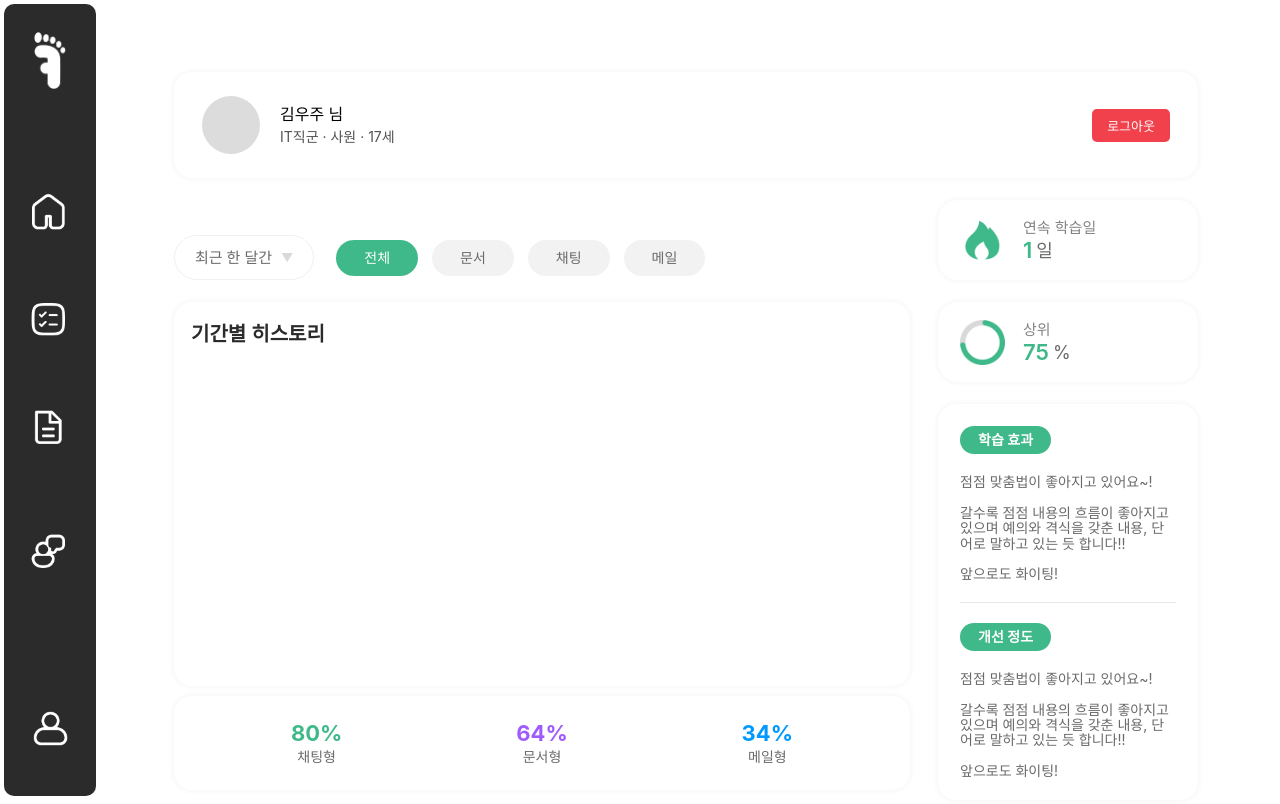
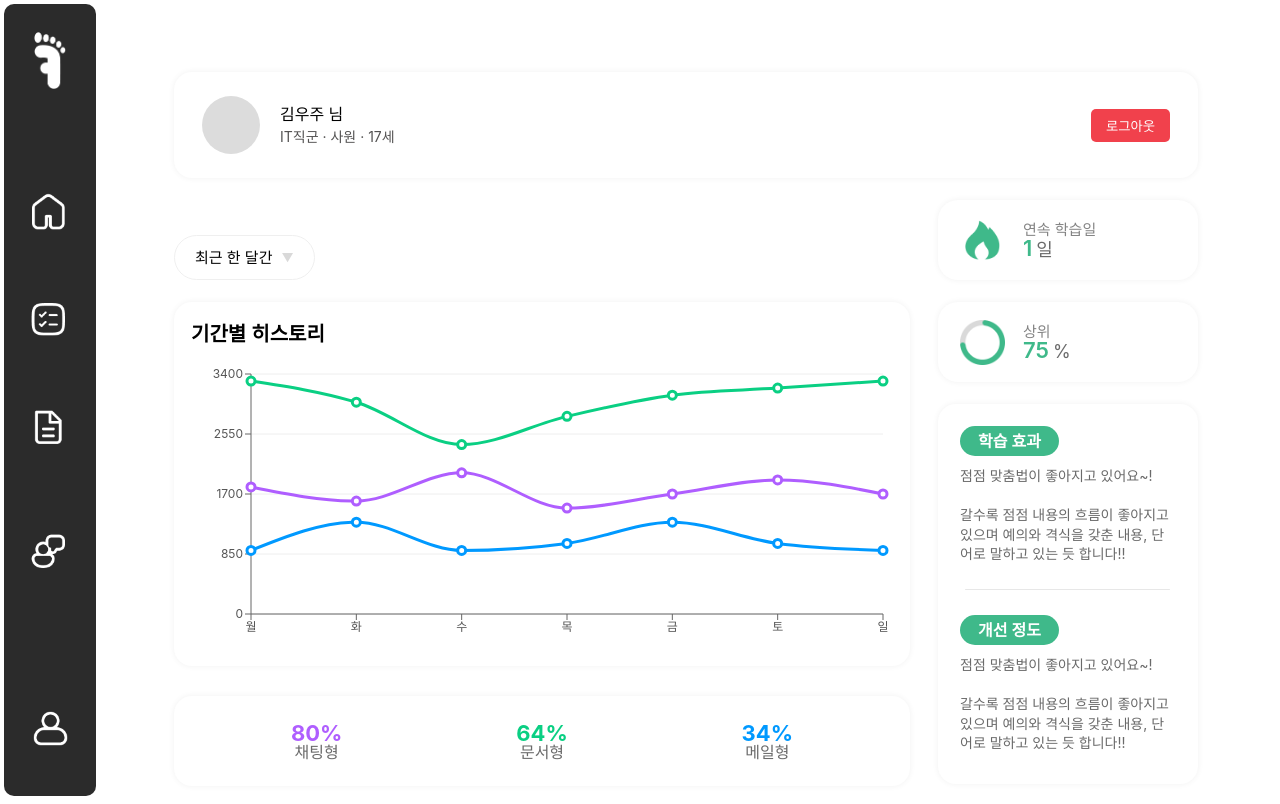
Before and after one commit to TeamS22D/first-step-web, a React (Vite) app: page /profile in a window 1280 px wide. Built offline with nearby package versions, Linux system fonts and the light colour scheme; a web font is replaced by a local one.

Commit message:
전체 구조

```diff
--- a/package.json
+++ b/package.json
@@ -18,6 +18,7 @@
     "react-dom": "^19.1.1",
     "react-router": "^7.9.3",
     "react-router-dom": "^7.9.6",
+    "recharts": "^3.5.0",
     "styled-components": "^6.1.19"
   },
   "devDependencies": {
--- a/src/pages/Profile/Profile.style.ts
+++ b/src/pages/Profile/Profile.style.ts
@@ -6,17 +6,12 @@ export const Container = styled.div`
 `;
 
 export const Content = styled.div`
-  flex: none;
   width: 100%;
-  min-height: 100%;
-  padding: 20px 30px 0px 30px;
-
+  padding: 20px 30px 0 30px;
   display: flex;
   flex-direction: column;
   gap: 22px;
-  overflow-y: visible;
 `;
-
 
 export const TopProfileCard = styled.div`
   background: #fff;
@@ -54,11 +49,10 @@ export const SubInfo = styled.div`
 
 export const LogoutBtn = styled.button`
   background: #F1414C;
-  color: white;
+  color: #fff;
   padding: 7px 15px;
   border: none;
   border-radius: 5px;
-  font-size: 13px;
   cursor: pointer;
 `;
 
@@ -86,39 +80,36 @@ export const DropdownWrapper = styled.div`
 export const DropdownBox = styled.div`
   padding: 14px 20px;
   background: #fff;
+  border: 1.5px solid #efefef;
   border-radius: 30px;
-  border: 1.5px solid #EFEFEF;
-  font-size: 15px;
-  font-weight: 500;
-  color: #6A6A6A;
-  cursor: pointer;
   display: flex;
   align-items: center;
   gap: 9px;
+  cursor: pointer;
+  font-size: 15px;
 `;
 
 export const Arrow = styled.span<{ open?: boolean }>`
   font-size: 12px;
-  color: ${(p) => (p.open ? "#6A6A6A" : "#D9D9D9")};
+  color: ${({ open }) => (open ? "#6a6a6a" : "#d9d9d9")};
 `;
 
 export const OptionList = styled.div`
   position: absolute;
   width: 100%;
   top: 52px;
-  background: white;
+  background: #fff;
+  border: 1px solid #ebebeb;
   border-radius: 10px;
-  border: 1px solid #EBEBEB;
   overflow: hidden;
   z-index: 100;
 `;
 
 export const Option = styled.div`
   padding: 12px 16px;
-  font-size: 14px;
   cursor: pointer;
   &:hover {
-    background: #f5f5f5;
+    background: #f4f4f4;
   }
 `;
 
@@ -130,11 +121,9 @@ export const FilterTabs = styled.div`
 export const FilterTab = styled.div<{ active?: boolean }>`
   padding: 11px 28px;
   border-radius: 100px;
-  background: ${(p) => (p.active ? "#3FB98A" : "#F2F2F2")};
-  color: ${(p) => (p.active ? "white" : "#6A6A6A")};
-  font-size: 14px;
+  background: ${({ active }) => (active ? "#3FB98A" : "#F2F2F2")};
+  color: ${({ active }) => (active ? "#fff" : "#6a6a6a")};
   cursor: pointer;
-  font-weight: 500;
 `;
 
 export const SmallCard = styled.div`
@@ -143,8 +132,7 @@ export const SmallCard = styled.div`
   background: #fff;
   border-radius: 20px;
   padding: 22px;
-  box-shadow: 0 0 6px #F1F1F1;
-
+  box-shadow: 0 0 6px #f1f1f1;
   display: flex;
   gap: 18px;
   align-items: center;
@@ -158,50 +146,42 @@ export const SmallCard = styled.div`
 export const SmallCardTitle = styled.div`
   color: #848484;
   font-size: 15px;
-  font-weight: 400;
 `;
 
 export const ValueRow = styled.div`
   display: flex;
+  gap: 4px;
   align-items: flex-end;
-  gap: 4px;
-  margin-top: 4px;
 `;
 
 export const ValueNumber = styled.div`
   font-size: 22px;
   font-weight: 600;
-  color: #3FB98A;
-  line-height: 1;
+  color: #3fb98a;
 `;
 
 export const ValueUnit = styled.div`
   font-size: 18px;
-  color: #6A6A6A;
-  line-height: 1.1;
+  color: #6a6a6a;
 `;
 
 export const MainSection = styled.div`
   display: flex;
   gap: 28px;
-  align-items: flex-start;
 `;
 
 export const GraphCard = styled.div`
-  height: 384px;
   background: white;
   padding: 22px 17px;
   border-radius: 18px;
-  box-shadow: 0px 0px 6px #F1F1F1;
-
-  margin-bottom: 10px;
+  box-shadow: 0 0 6px #f1f1f1;
+  margin-bottom: 30px;
 `;
 
 export const CardTitle = styled.div`
   font-size: 20px;
   font-weight: 600;
   margin-bottom: 20px;
-  color: #2B2B2B;
 `;
 
 export const SideInfo = styled.div`
@@ -212,50 +192,45 @@ export const SideInfo = styled.div`
 `;
 
 export const LearningBox = styled.div`
-  background: white;
+  background: #fff;
   padding: 22px;
   border-radius: 18px;
-  box-shadow: 0 0 6px #F1F1F1;
-  display: flex;
-  flex-direction: column;
-  gap: 20px;
+  box-shadow: 0 0 6px #f1f1f1;
+  height: 380px;
 `;
 
-export const LearningHeader = styled.div<{ green?: boolean }>`
-  background: ${(p) => (p.green ? "#3FB98A" : "#3FB98A")};
+export const LearningHeader = styled.div`
+  background: #3fb98a;
   padding: 7px 18px;
   border-radius: 50px;
   color: white;
   font-weight: 600;
   width: fit-content;
-  font-size: 14px;
 `;
 
 export const LearningText = styled.div`
+  margin-top: 10px;
+  color: #6a6a6a;
+  font-size: 14px;
   white-space: pre-line;
-  font-size: 14px;
-  color: #6A6A6A;
-  font-weight: 400;
-  line-height: 1.1;
+  line-height: 1.4;
 `;
 
 export const Divider = styled.div`
+  width: 95%;
   height: 1px;
   background: #e7e7e7;
+  margin: 25px 5px;
+  border-radius: 2px;
 `;
 
 export const StatsBox = styled.div`
-  width: 100%;
   background: #fff;
+  padding: 26px 30px;
   border-radius: 18px;
-  box-shadow: 0 0 6px #F1F1F1;
-  padding: 26px 30px;
-
+  box-shadow: 0 0 6px #f1f1f1;
   display: flex;
   justify-content: space-between;
-  align-items: center;
-
-  margin-bottom: 0px;
 `;
 
 export const StatItem = styled.div`
@@ -263,22 +238,41 @@ export const StatItem = styled.div`
   text-align: center;
 `;
 
-export const StatPercent = styled.div<{
-  green?: boolean;
-  purple?: boolean;
-  blue?: boolean;
-}>`
+export const StatPercent = styled.div<{ chat?: boolean; document?: boolean; mail?: boolean }>`
   font-size: 22px;
   font-weight: 700;
-  color: ${(p) =>
-    p.green ? "#3FB98A" :
-    p.purple ? "#A05BFF" :
-    p.blue ? "#0099FF" :
-    "#333"};
-  margin-bottom: 6px;
+  color: ${({ document, chat, mail }) =>
+    document ? "#0ACF83" : chat ? "#AF5EFF" : mail ? "#0099FF" : "#333"};
 `;
 
 export const StatValue = styled.div`
-  font-size: 14px;
   color: #6b6b6b;
 `;
+
+/* ✨ 클릭 Tooltip 스타일 */
+export const TooltipBox = styled.div`
+  background: white;
+  padding: 12px 16px;
+  border-radius: 10px;
+  border: 1px solid #e5e5e5;
+  box-shadow: 0 4px 10px rgba(0, 0, 0, 0.15);
+
+  display: flex;
+  flex-direction: column;
+  gap: 6px;
+
+  .day {
+    font-weight: 700;
+    margin-bottom: 4px;
+  }
+
+  .document {
+    color: #0acf83;
+  }
+  .chat {
+    color: #af5eff;
+  }
+  .mail {
+    color: #0099ff;
+  }
+`;
--- a/src/pages/Profile/Profile.tsx
+++ b/src/pages/Profile/Profile.tsx
@@ -1,5 +1,15 @@
 import { useState } from "react";
 import * as S from "./Profile.style";
+
+import {
+  LineChart,
+  Line,
+  XAxis,
+  YAxis,
+  Tooltip,
+  ResponsiveContainer,
+  CartesianGrid
+} from "recharts";
 
 import attendanceImg from "/assets/Profile/attendance.png";
 import percentImg from "/assets/Profile/percent.png";
@@ -9,6 +19,8 @@ export default function Profile() {
   const [selected, setSelected] = useState("최근 한 달간");
   const [activeTab, setActiveTab] = useState("전체");
 
+  const [clickedData, setClickedData] = useState<any | null>(null);
+
   const options = ["최근 한 달간", "최근 일 년간", "최근 일주일간"];
 
   const handleSelect = (v: string) => {
@@ -16,10 +28,32 @@ export default function Profile() {
     setOpen(false);
   };
 
+  const historyData = [
+    { day: "월", document: 3300, chat: 1800, mail: 900 },
+    { day: "화", document: 3000, chat: 1600, mail: 1300 },
+    { day: "수", document: 2400, chat: 2000, mail: 900 },
+    { day: "목", document: 2800, chat: 1500, mail: 1000 },
+    { day: "금", document: 3100, chat: 1700, mail: 1300 },
+    { day: "토", document: 3200, chat: 1900, mail: 1000 },
+    { day: "일", document: 3300, chat: 1700, mail: 900 },
+  ];
+
+  // 클릭 시 뜨는 툴팁
+  const CustomTooltip = () => {
+    if (!clickedData) return null;
+    return (
+      <S.TooltipBox>
+        <div className="day">{clickedData.day}</div>
+        <div className="line document">문서형 : {clickedData.document}</div>
+        <div className="line chat">채팅형 : {clickedData.chat}</div>
+        <div className="line mail">메일형 : {clickedData.mail}</div>
+      </S.TooltipBox>
+    );
+  };
+
   return (
     <S.Container>
       <S.Content>
-
         <S.TopProfileCard>
           <S.ProfileLeft>
             <S.Avatar />
@@ -51,7 +85,7 @@ export default function Profile() {
                   </S.OptionList>
                 )}
               </S.DropdownWrapper>
-
+{/*
               <S.FilterTabs>
                 {["전체", "문서", "채팅", "메일"].map((t) => (
                   <S.FilterTab
@@ -62,7 +96,7 @@ export default function Profile() {
                     {t}
                   </S.FilterTab>
                 ))}
-              </S.FilterTabs>
+              </S.FilterTabs> */}
 
             </S.FilterRow>
           </S.LeftControls>
@@ -80,32 +114,72 @@ export default function Profile() {
         </S.TopSection>
 
         <S.MainSection>
-
           <div style={{ flex: 1 }}>
             <S.GraphCard>
               <S.CardTitle>기간별 히스토리</S.CardTitle>
+
+              <ResponsiveContainer width="100%" height={280}>
+                <LineChart
+                  data={historyData}
+                  margin={{ top: 10, left: 0, right: 10, bottom: 0 }}
+                >
+                  <CartesianGrid stroke="#eee" vertical={false} />
+
+                  <XAxis dataKey="day" tick={{ fill: "#555", fontSize: 12 }} />
+                  <YAxis tick={{ fill: "#555", fontSize: 12 }} />
+
+                  <Tooltip wrapperStyle={{ display: "none" }} />
+
+                  <Line
+                    dataKey="document"
+                    type="monotone"
+                    stroke="#0ACF83"
+                    strokeWidth={3}
+                    dot={{ r: 4 }}
+                    isAnimationActive={false}
+                  />
+
+                  <Line
+                    dataKey="chat"
+                    type="monotone"
+                    stroke="#AF5EFF"
+                    strokeWidth={3}
+                    dot={{ r: 4 }}
+                    isAnimationActive={false}
+                  />
+
+                  <Line
+                    dataKey="mail"
+                    type="monotone"
+                    stroke="#0099FF"
+                    strokeWidth={3}
+                    dot={{ r: 4 }}
+                    isAnimationActive={false}
+                  />
+                </LineChart>
+              </ResponsiveContainer>
+
             </S.GraphCard>
 
             <S.StatsBox>
               <S.StatItem>
-                <S.StatPercent green>80%</S.StatPercent>
+                <S.StatPercent chat>80%</S.StatPercent>
                 <S.StatValue>채팅형</S.StatValue>
               </S.StatItem>
 
               <S.StatItem>
-                <S.StatPercent purple>64%</S.StatPercent>
+                <S.StatPercent document>64%</S.StatPercent>
                 <S.StatValue>문서형</S.StatValue>
               </S.StatItem>
 
               <S.StatItem>
-                <S.StatPercent blue>34%</S.StatPercent>
+                <S.StatPercent mail>34%</S.StatPercent>
                 <S.StatValue>메일형</S.StatValue>
               </S.StatItem>
             </S.StatsBox>
           </div>
 
           <S.SideInfo>
-
             <S.SmallCard>
               <img src={percentImg} alt="percent" />
               <div>
@@ -122,25 +196,20 @@ export default function Profile() {
               <S.LearningText>
                 점점 맞춤법이 좋아지고 있어요~!{"\n\n"}
                 갈수록 점점 내용의 흐름이 좋아지고 있으며
-                예의와 격식을 갖춘 내용, 단어로 말하고 있는 듯 합니다!!{"\n\n"}
-                앞으로도 화이팅!
+                예의와 격식을 갖춘 내용, 단어로 말하고 있는 듯 합니다!!
               </S.LearningText>
 
               <S.Divider />
 
-              <S.LearningHeader green>개선 정도</S.LearningHeader>
+              <S.LearningHeader>개선 정도</S.LearningHeader>
               <S.LearningText>
                 점점 맞춤법이 좋아지고 있어요~!{"\n\n"}
                 갈수록 점점 내용의 흐름이 좋아지고 있으며
-                예의와 격식을 갖춘 내용, 단어로 말하고 있는 듯 합니다!!{"\n\n"}
-                앞으로도 화이팅!
+                예의와 격식을 갖춘 내용, 단어로 말하고 있는 듯 합니다!!
               </S.LearningText>
             </S.LearningBox>
-
           </S.SideInfo>
-
         </S.MainSection>
-
       </S.Content>
     </S.Container>
   );
```
Also changed, not shown: 1 other file (tests, documents, lock files or other folders).
